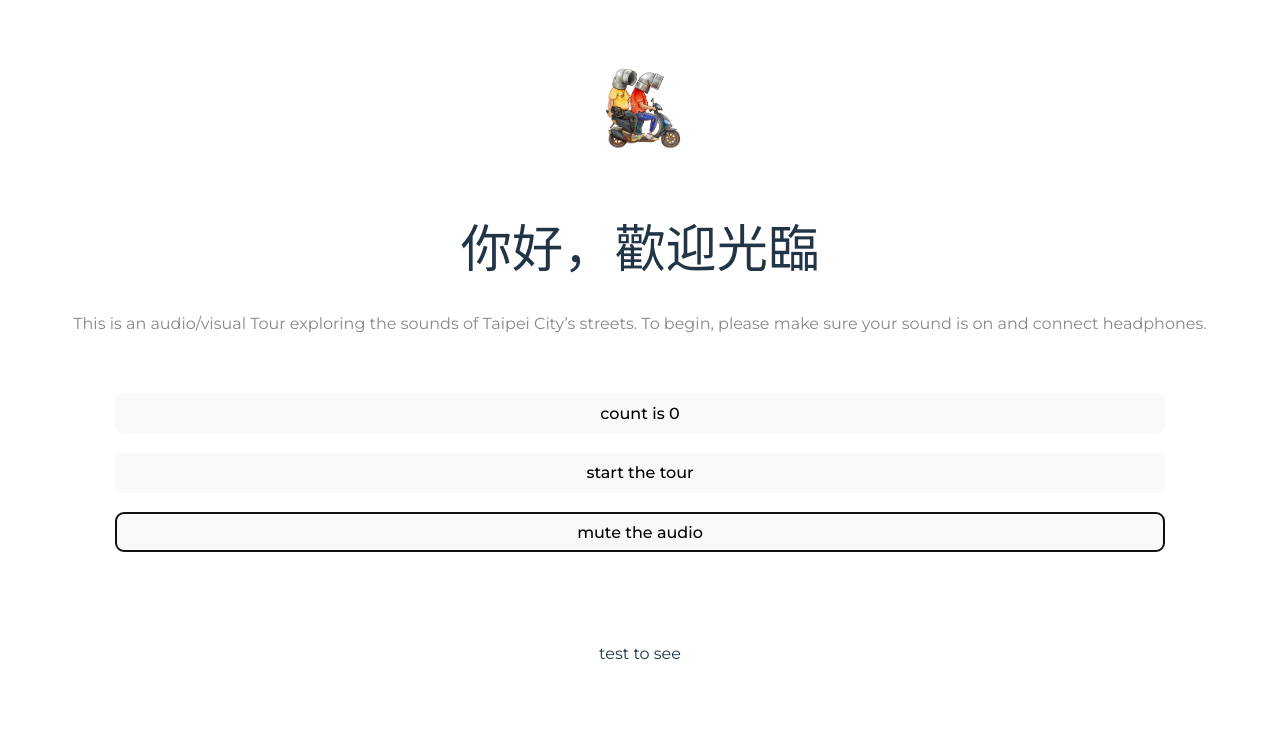
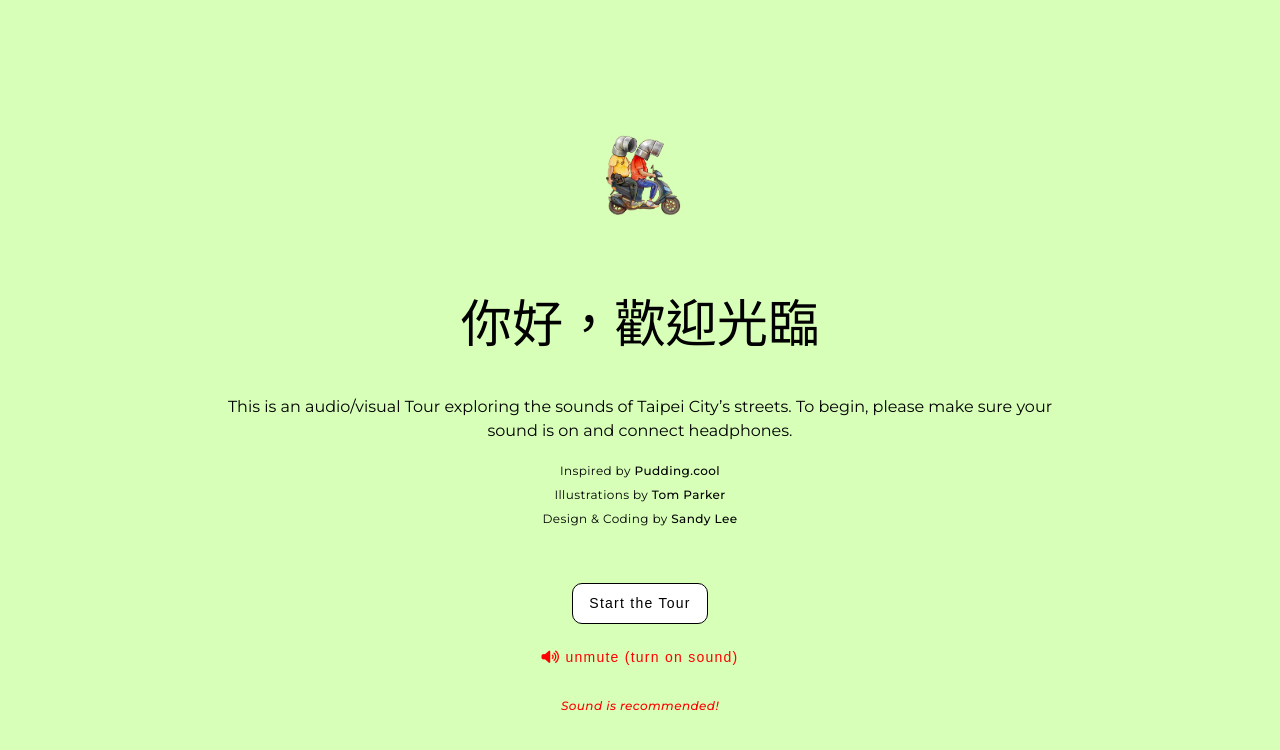
Before and after one commit to sl30724/SoundsofTaipei, a website built with Vite: page vite-fwd-project2/index.html in a window 1280 px wide. Both pictures are taken after a click on the button "mute the audio". Built offline with nearby package versions, Linux system fonts and the light colour scheme; files whose address does not match are found by name.

Commit message:
intro & start updated

```diff
--- a/vite-fwd-project2/index.html
+++ b/vite-fwd-project2/index.html
@@ -3,7 +3,7 @@
 
 <head>
   <meta charset="UTF-8" />
-  <link rel="icon" type="image/svg+xml" href="/vite.svg" />
+  <script src="https://kit.fontawesome.com/8e3b134c62.js" crossorigin="anonymous"></script>
   <link rel="preconnect" href="https://fonts.googleapis.com">
   <link rel="preconnect" href="https://fonts.gstatic.com" crossorigin>
   <link
@@ -14,21 +14,12 @@
 </head>
 
 <body>
-  <div id="intro"></div>
-  <div id="start"></div>
-  <div id="frame1"></div>
-  <div id="frame2"></div>
-  <div id="frame3"></div>
-  <div id="frame4"></div>
-  <div id="frame5"></div>
-  <div id="frame6"></div>
-  <div id="frame7"></div>
-  <div id="frame8"></div>
-  <div id="frame9"></div>
-  <div id="frame10"></div>
-  <div id="end"></div>
-  <div id="footer"></div>
+  <section class="page intro"></section>
+  <section class="page start"></section>
+  <section class="page frame1"></section>
+  <section class="page frame2"></section>
   <script type="module" src="/src/main.ts"></script>
+  <script type="module" src="/src/start.ts"></script>
 </body>
 
 </html>
--- a/vite-fwd-project2/src/header-logo.ts
+++ b/vite-fwd-project2/src/header-logo.ts
@@ -11,7 +11,6 @@ export function changeImage(element: HTMLImageElement) {
     if (index >= images.length) {
         index = 0;
     }
-    console.log(index);
 }
 change();
 setInterval(change, 3000);
--- a/vite-fwd-project2/src/main.ts
+++ b/vite-fwd-project2/src/main.ts
@@ -1,28 +1,31 @@
 import './style.css'
-import { setupCounter } from './counter'
 import { changeImage } from "./header-logo"
 
-document.querySelector<HTMLDivElement>('#intro')!.innerHTML = `
+document.querySelector<HTMLDivElement>('.intro')!.innerHTML = `
   <div>
   <img id="header-logo" src = "" alt="scooter" />
-    <h1><span lang="zh">你好，歡迎光臨</span></h1>
-    <p class="read-the-docs">
+    <h1><span lang="zh-Hant">你好，歡迎光臨</span></h1>
+    <p class="intro-content">
     This is an audio/visual Tour exploring the sounds of Taipei City’s streets.
     To begin, please make sure your sound is on and connect headphones.
     </p>
+    <p class="caption">
+    Inspired by <a href="https://www.pudding.cool">Pudding.cool</a><br>
+    Illustrations by <a href="https://www.facebook.com/TomParkerIllustration">Tom Parker</a><br>
+    Design &  Coding by <a href="https://www.linkedin.com/in/meihsuan-lee/">Sandy Lee</a>
+    </p>
     <div class="card">
-      <button id="counter" type="button"></button>
-      <button id= "start-button" type="button">start the tour</button>
-      <button id= "sound-button" type="button">mute the audio</button>
+      <button class="primary" id= "start-button" type="button">Start the Tour</button>
+      <button class="secondary"id= "sound-button" type="button"><i class="fa-solid fa-volume-xmark"></i>  mute the audio</button>
+      <p class="warning caption"> Sound is recommended! </p>
     </div>
   </div>
 `
-document.querySelector<HTMLDivElement>("#start")!.innerHTML = `
- <div>
-  <p> test to see </p>
- </div>
+document.querySelector<HTMLDivElement>(".start")!.innerHTML = `
+  <h1 class="content">The Sounds of Taipei</h1>
+  <p class="content">Taipei is a vibrant city with colors, smells, and sounds.
+  These are the sounds that you might hear on the streets of Taipei as a tourist. </p>
 `
 
 // apparently with querySelector you can use the following syntax for dom
-setupCounter(document.querySelector<HTMLButtonElement>('#counter')!);
 changeImage(document.querySelector<HTMLImageElement>("#header-logo")!);
--- a/vite-fwd-project2/src/start.ts
+++ b/vite-fwd-project2/src/start.ts
@@ -1,5 +1,57 @@
 // scroll to the next section when the start button is pressed
-import { gsap } from "gsap"
-import { ScrollToPlugin, ScrollTrigger } from "gsap/all"
+import { gsap } from "gsap";
+import { ScrollToPlugin, ScrollTrigger } from "gsap/all";
+import { Howl, Howler } from "howler";
+gsap.registerPlugin(ScrollTrigger, ScrollToPlugin);
 
-gsap.registerPlugin(ScrollTrigger, ScrollToPlugin);
+const pages = Array.from(document.querySelectorAll<HTMLElement>(".page"))
+const startButton = document.getElementById("start-button") as HTMLButtonElement;
+const soundButton = document.getElementById("sound-button") as HTMLButtonElement;
+const unmuteButton = document.getElementById("unmute-button") as HTMLButtonElement;
+const warning = document.querySelector<HTMLElement>(".warning")!;
+let muteBool: boolean = false;
+// Howler setup
+Howler.volume(0.8);
+
+const sound1 = new Howl({
+    src: ["/audios/Audios/1.7mb-edited-mrt.mp3"],
+    autoplay: false,
+    // onload: function () {
+    //     console.log("Sound is loading");
+    // },
+    // onplay: function () {
+    //     console.log("Sound is playing");
+    // },
+});
+
+// DOM & GSAP & Howl
+startButton.addEventListener("click", () => {
+    console.log("button pressed");
+    pages.forEach(page => {
+        if (page.style.display !== "flex") {
+            page.style.display = "flex";
+        }
+    });
+    gsap.to(window, { duration: 1, scrollTo: { y: ".start" } });
+    sound1.play();
+});
+
+soundButton.addEventListener("click", ()=> {
+    checkMute();
+    Howler.mute(muteBool);
+    console.log(muteBool);
+});
+
+function checkMute() {
+    if (muteBool == false) {
+        muteBool = true;
+        soundButton.innerHTML = "<i class='fa-solid fa-volume-high'></i>  unmute (turn on sound)";
+        soundButton.style.color = "red";
+        warning.style.display = "block";
+    } else {
+        muteBool = false;
+        soundButton.innerHTML = "<i class='fa-solid fa-volume-xmark'></i>  mute the audio";
+        soundButton.style.color = "black";
+        warning.style.display = "none";
+    }
+}
--- a/vite-fwd-project2/src/style.css
+++ b/vite-fwd-project2/src/style.css
@@ -1,12 +1,12 @@
 :root {
   font-family: 'Montserrat', sans-serif;
-  font-size: 16px;
-  line-height: 24px;
+  font-size: 1em;
+  line-height: 1.5em;
   font-weight: 400;
 
   color-scheme: light dark;
-  color: rgba(255, 255, 255, 0.87);
-  background-color: #242424;
+  color: rgba(0, 0, 0);
+  background-color: #D7FFB8;
 
   font-synthesis: none;
   text-rendering: optimizeLegibility;
@@ -15,17 +15,28 @@
   -webkit-text-size-adjust: 100%;
 }
 
-:lang(zh) {
+:lang(zh-Hant) {
   font-family: 'Noto Sans TC', sans-serif;
+}
+
+h1 {
+  font-size: 3.2em;
+  line-height: 1.1;
+}
+
+.caption {
+  font-size: 12px;
+  letter-spacing: 0.4px;
 }
 
 a {
   font-weight: 500;
-  color: #646cff;
+  color: #000;
   text-decoration: inherit;
 }
 a:hover {
-  color: #535bf2;
+  text-decoration: underline;
+  text-decoration-color: #646cff;
 }
 
 body {
@@ -33,28 +44,35 @@ body {
   padding: 0;
   display: flex;
   flex-direction: column;
+  align-items: center;
   place-items: center;
+  text-align: center;
   min-width: 320px;
   min-height: 100vh;
 }
 
-h1 {
-  font-size: 3.2em;
-  line-height: 1.1;
-}
-
-#header {
-  max-width: 1280px;
-  margin: 0 auto;
-  padding: 2rem;
+.page {
+  display: flex;
+  flex-direction: column;
+  align-items: center;
+  place-content: center;
+  place-items: center;
+  width: 100%;
+  height: 100vh;
   text-align: center;
 }
 
-#intro {
-  max-width: 100%;
-  margin: 0 auto;
-  padding: 2rem;
-  text-align: center;
+.page:not(.intro) {
+  display: none;
+  background-image: url(/images/background-map.png);
+  background-size: cover;
+  background-repeat: no-repeat;
+}
+
+
+.intro {
+  width: 65%;
+  padding: 30px;
 }
 
 #header-logo {
@@ -67,6 +85,7 @@ h1 {
   padding: 1.5em;
   will-change: filter;
 }
+
 .logo:hover {
   filter: drop-shadow(0 0 2em #646cffaa);
 }
@@ -77,34 +96,73 @@ h1 {
 .card {
   display: flex;
   flex-direction: column;
+  place-items: center;
   padding: 2em;
 }
 
-.read-the-docs {
-  color: #888;
+button.primary {
+  border-radius: 10px;
+  border: 1px solid #000;
+  margin: 0.6em;
+  padding: 0.8em 1.2em;
+  font-size: 0.875em;
+  letter-spacing: 1.25px;
+  background-color: #fff;
+  color: #000;
+  cursor: pointer;
+  transition: border border-color 0.25s;
+}
+button.primary:hover {
+  border: 2px solid #000;
+  border-color: #646cff;
+}
+button.primary:active {
+  box-shadow: -4px, 4px, 8px, rgba(0, 0, 0, 0.1);
 }
 
-button {
-  border-radius: 8px;
-  border: 1px solid transparent;
+button.secondary {
+  border: none;
   margin: 0.6em;
   padding: 0.6em 1.2em;
-  font-size: 1em;
-  font-weight: 500;
-  font-family: inherit;
-  background-color: #1a1a1a;
+  font-size: 0.875em;
+  letter-spacing: 1.25px;
+  background-color: transparent;
+  color: #000;
   cursor: pointer;
-  transition: border-color 0.25s;
 }
-button:hover {
-  border-color: #646cff;
-}
-button:focus,
-button:focus-visible {
-  outline: 4px auto -webkit-focus-ring-color;
+button.secondary:hover {
+  text-decoration: underline;
+  text-decoration-color: #646cff;
+  text-decoration-thickness: 2px;
 }
 
-@media (prefers-color-scheme: light) {
+.fa-volume-high {
+  color: red;
+}
+
+.warning {
+  font-style: italic;
+  font-weight: 500;
+  color: red;
+  display: none;
+}
+
+.content {
+  background: #D7FFB8;
+  border: 2px solid #000000;
+/* Drop effect (-4, 4, 8) */
+  box-shadow: 0px 0px 8px 4px rgba(0, 0, 0, 0.25);
+  padding: 1.5em 2em;
+  width: fit-content;
+  max-width: 65%;
+}
+
+p.content {
+  width: 40%;
+}
+
+
+/* @media (prefers-color-scheme: light) {
   :root {
     color: #213547;
     background-color: #ffffff;
@@ -115,4 +173,4 @@ button:focus-visible {
   button {
     background-color: #f9f9f9;
   }
-}
+} */
```
